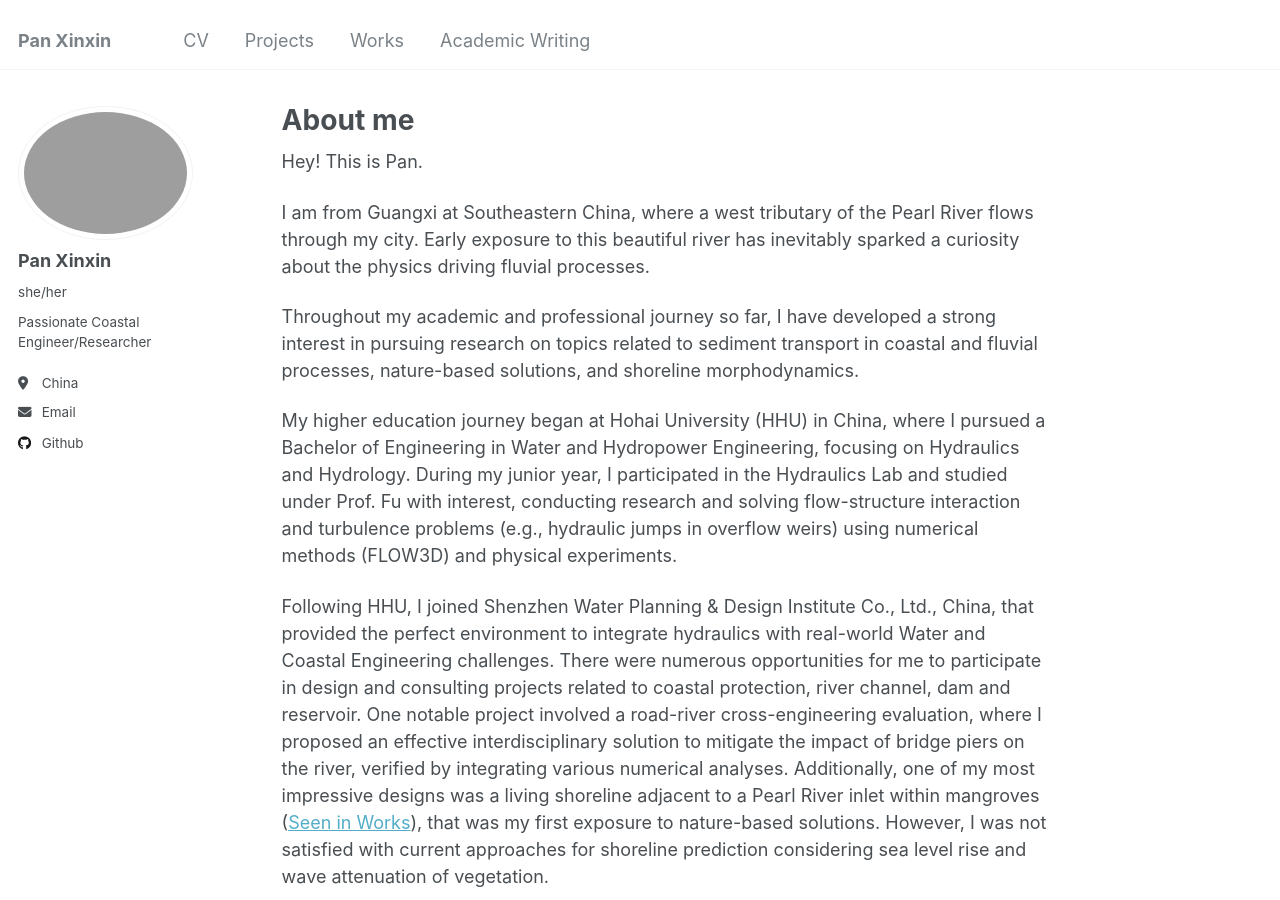
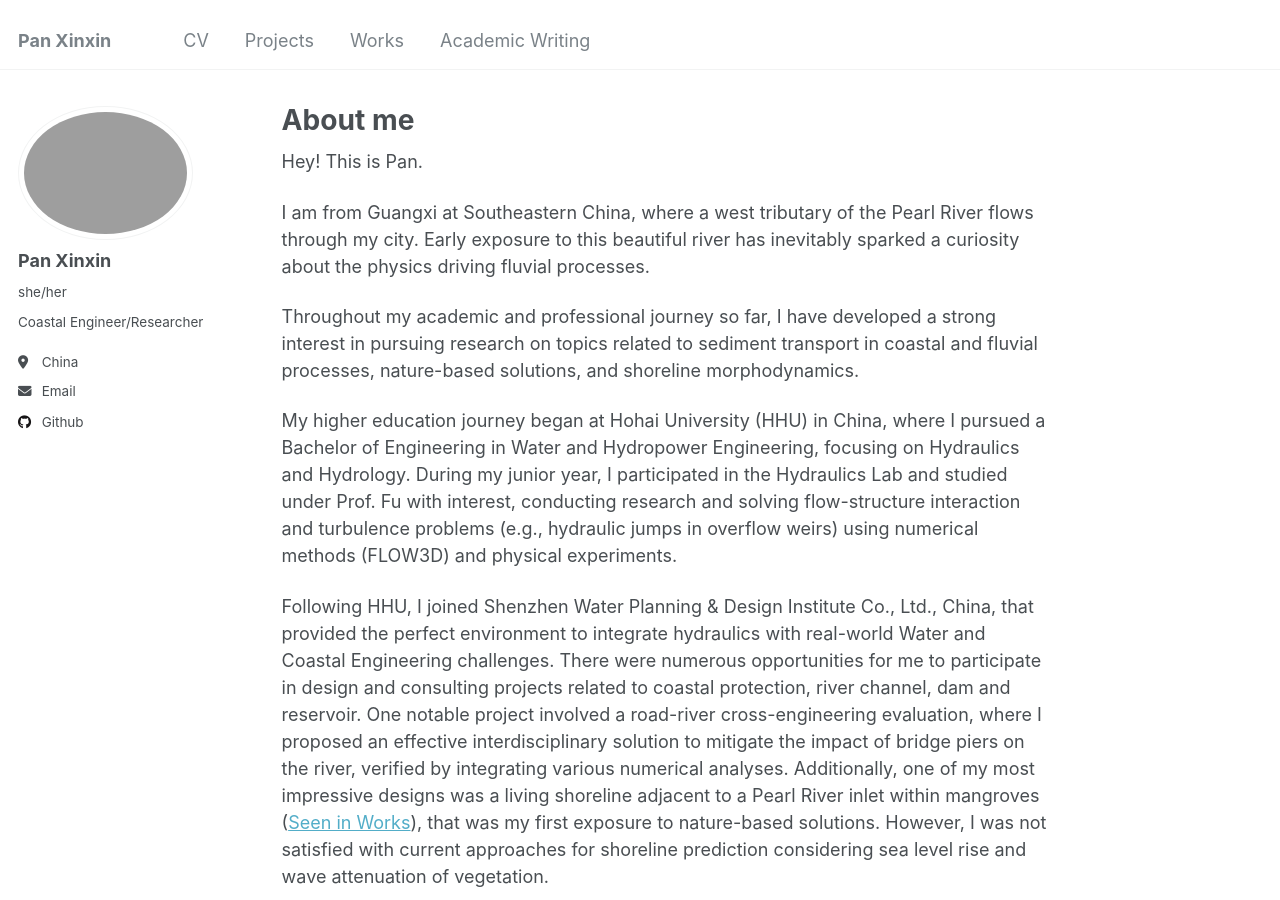
Before and after one commit to kingdaxing/kingdaxing.github.io, a Jekyll site: the page built from _pages/about.md, in a window 1280 px wide and 900 px high. Built offline with Jekyll 4.4.1, drawn with Linux system fonts in a browser that asks for light colours.

Commit message:
Update _config.yml

```diff
--- a/_config.yml
+++ b/_config.yml
@@ -24,7 +24,7 @@ author:
   avatar           : "profile.png"
   name             : "Pan Xinxin"
   pronouns         : "she/her"
-  bio              : "Passionate Coastal Engineer/Researcher"
+  bio              : "Coastal Engineer/Researcher"
   location         : "China"
   employer         : #
   uri              : # URL
```
